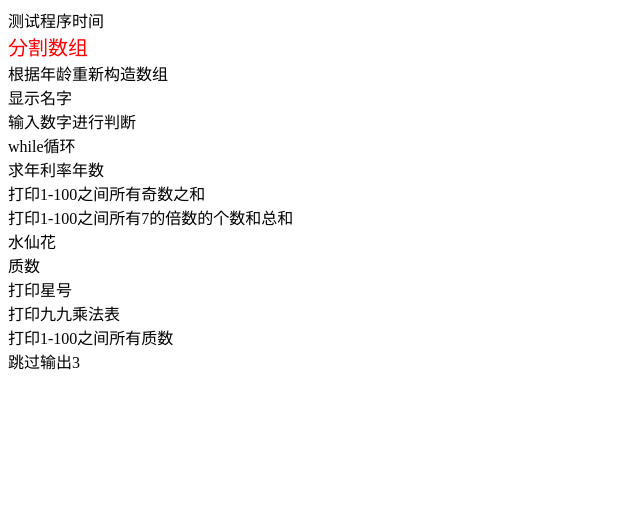
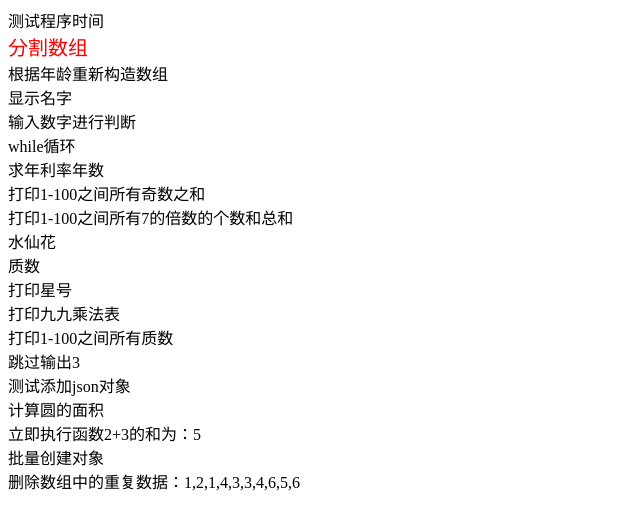
Before and after one commit to AdorableLi/demo, a plain HTML site: page index222.html in a window 1280 px wide. Shown: the whole page, without its empty margins (0-640 px from the left). Drawn offline with Linux system fonts and the light colour scheme.

Commit message:
数组学习

```diff
--- a/index222.html
+++ b/index222.html
@@ -24,6 +24,11 @@
 	<div onclick="chengfabiao()">打印九九乘法表</div>
 	<div onclick="allzhishu()">打印1-100之间所有质数</div>
 	<div onclick="tiaoguo()">跳过输出3</div>
+	<div onclick="jsonobject()">测试添加json对象</div>
+	<div onclick="yuanmianji()">计算圆的面积</div>
+	<div class="lijizhixing"></div>
+	<div onclick="diaoyongcrobj()">批量创建对象</div>
+	<div onclick="delfunrep()">删除数组中的重复数据：1,2,1,4,3,3,4,6,5,6</div>
 	<script>
 		//	测试程序时间
 		function testtime(){
@@ -272,6 +277,86 @@
 				console.log(i);
 			}
 		}
+
+		//	测试直接添加json对象
+		function jsonobject(){
+			let jsonone = new Object();
+			let jsontwo = {};//等同于let json = new Object();
+			jsonone.name = "tom";
+			jsonone["123"] = "456";
+			jsontwo.age = "19";
+			jsontwo.sex = "男";
+			console.log(jsonone,jsontwo);
+			delete jsontwo.sex;
+			console.log(jsonone,jsontwo);
+			console.log(jsonone["123"]);
+		}
+
+		//	计算圆的面积
+		function yuanmianji(){
+			let i = prompt("请输入圆的半径","");
+			let mianji = (3.14 * i * i).toFixed(2);
+			console.log(mianji);
+		}
+
+		//	立即执行函数(2+3)
+		(function(a,b){
+			let num = a + b;
+			$(".lijizhixing").html("立即执行函数2+3的和为："+num);
+		})(2,3);
+
+		//	批量创建对象(调用时加上new即为构造函数，一般构造函数首字母大写)
+		function Createobj(name,age,sex){
+			//let obj = {};
+			this.name = name;
+			this.age = age;
+			this.sex = sex;
+			// this.coninfo = coninfotest;
+			//return obj;
+		}
+		//	此方法会污染公共命名区域，因此采用prototype（即原型对象）
+		// function coninfotest(){
+		// 	console.log(this.name,this.age,this.sex);
+		// }
+		//	prototype是构造函数的原型对象，为公共区域，可供其所属构造函数的所有实例调用
+		Createobj.prototype.coninfo = function(){
+			console.log(this.name,this.age,this.sex);
+			this.info = "测试info";//原型中添加属性，实例可以调用，但是不拥有
+		}
+		function diaoyongcrobj(){
+			let addinfo1 = new Createobj("lishuyu","23","nan");
+			let addinfo2 = new Createobj("ahsunas","32","nan");
+			addinfo1.ownname = "gutangjie";
+			addinfo1.coninfo();
+			addinfo2.coninfo();
+			// console.log(addinfo1.coninfo() == addinfo2.coninfo());
+			console.log("info" in addinfo1);//此方法不能检查其自身是否含有此属性
+			//使用hasOwnProperty检查实例自身是否含有某个属性
+			console.log(addinfo1.info,Createobj.prototype.info);
+			delete Createobj.prototype.info;
+			console.log(addinfo1.hasOwnProperty("info"),addinfo1.info,Createobj.prototype.info);
+			console.log(addinfo1.hasOwnProperty("ownname"));
+			console.log(addinfo1.__proto__.__proto__.hasOwnProperty("hasOwnProperty"));
+			console.log(addinfo1);
+		};
+
+		//	删除数组中的重复数据
+		function delfunrep(){
+			let arr = [1,2,1,4,3,3,4,6,5,6];
+			//	获取数组中的每一个元素
+			for(let i = 0;i < arr.length;i++){
+				//	获取当前元素后的所有元素
+				for(let p = i + 1;p < arr.length;p++){
+					//	如果当前元素后有与于其自身重复的元素则删除
+					if(arr[i] == arr[p]){
+						arr.splice(p,1);
+						//	为了防止两个重复的元素紧靠着，所以j--，重新回到上一个位置检查是否重复
+						p--
+					}
+				}
+			}
+			console.log(arr);
+		}
 	</script>
 </body>
 </html>
```
Also changed, not shown: test.js (added, +34 -0 lines).
